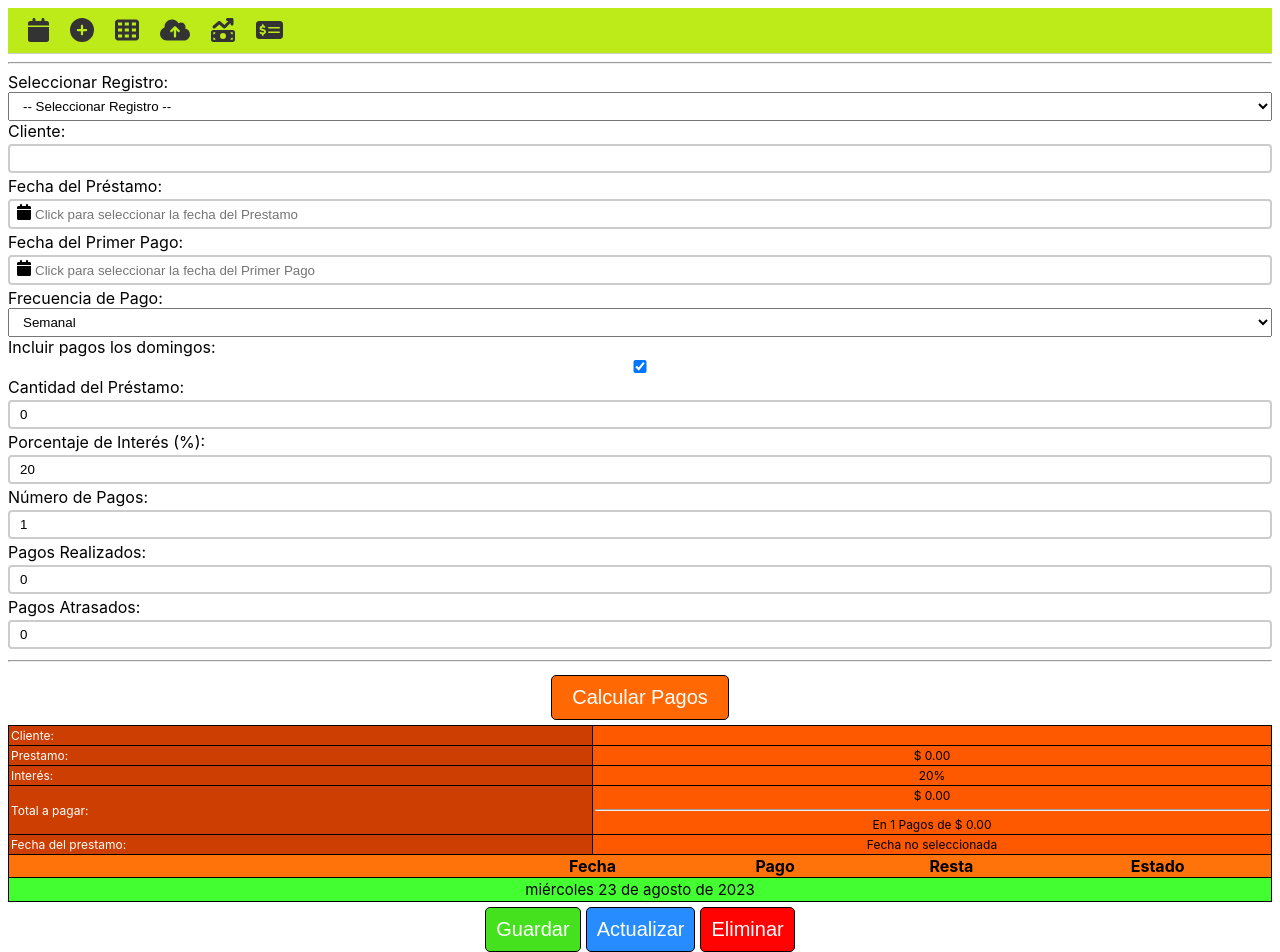
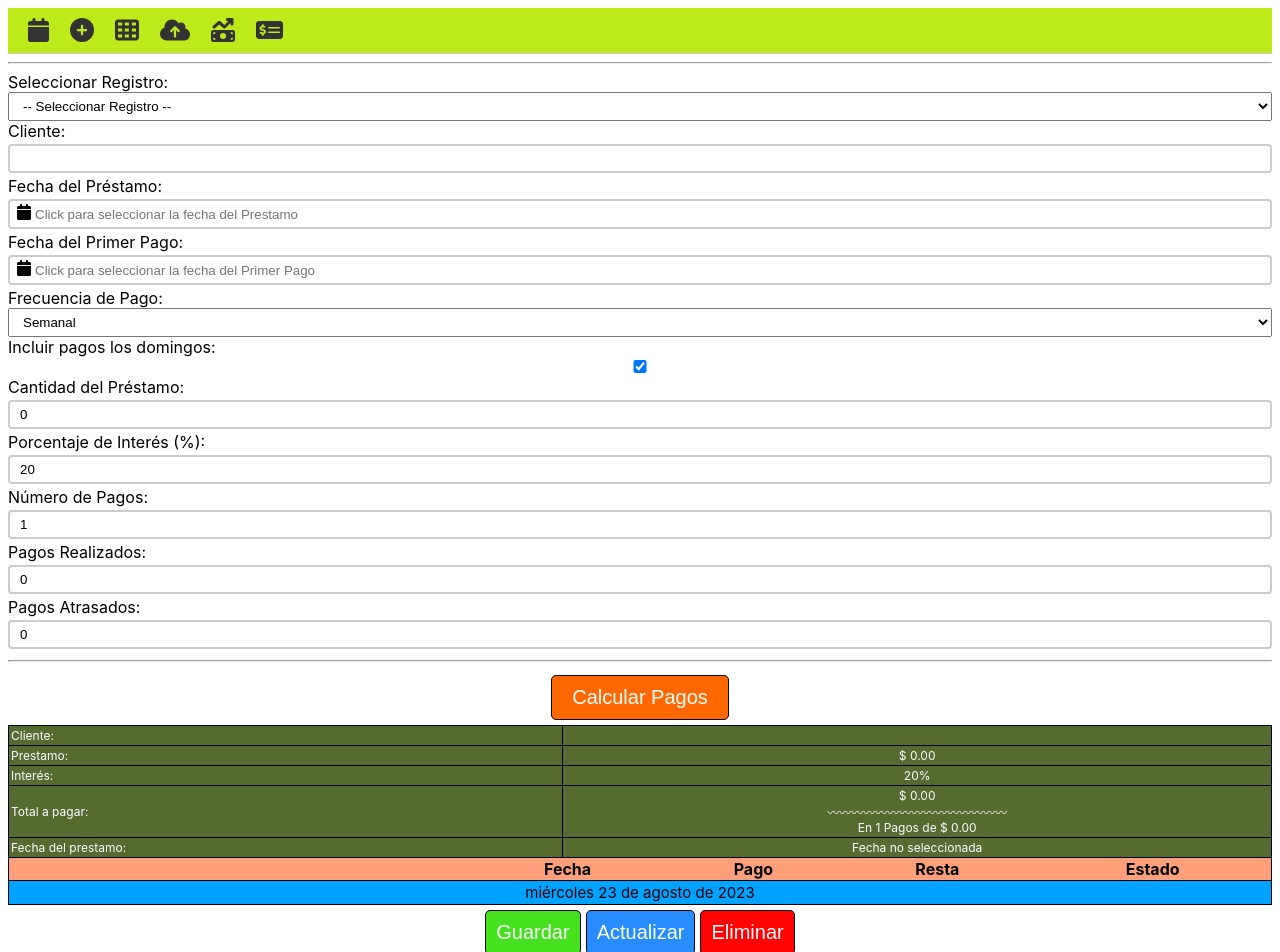
Before and after one commit to ingeabraham23/fondodeahorro, a React (Vite) app: page /#/pagos in a window 1280 px wide. Shown: the top 952 px of the page. Built offline with nearby package versions, Linux system fonts and the light colour scheme.

Commit message:
se agrega hd en descarga de tabla de pagos y reporte de ahorro

```diff
--- a/src/components/CalculadoraDePagos.css
+++ b/src/components/CalculadoraDePagos.css
@@ -11,7 +11,7 @@
 }
 
 .titulo {
-  background-color: #cc3e02;
+  background-color:darkolivegreen;
   font-size: 12px;
   padding: 2px;
   color: #ffffff;
@@ -19,22 +19,23 @@
 }
 
 .titulo-valor {
-  background-color: #ff5900;
+  background-color: darkolivegreen;
   padding: 2px;
+  color: #ffffff;
   font-size: 12px;
   text-align: center;
   border: 1px solid #000;
 }
 
 .cabecera {
-  background-color: #ff730a;
+  background-color: lightsalmon;
   border: 1px solid #000;
 }
 
 .fechapago {
   padding: 2px;
   background-color: #ff9232;
-  font-size: 12px;
+  font-size: 8px;
   border: 1px solid #000;
 }
 
@@ -54,7 +55,7 @@
   border: 1px solid #000;
 }
 .debe-hoy {
-  background-color: rgb(67, 255, 50);
+  background-color: rgb(255, 255, 255);
   font-size: 20px;
   text-align: center;
   border: 1px solid #000;
@@ -78,7 +79,7 @@
 
 .fecha-actual {
   padding: 2px;
-  background-color: rgb(67, 255, 50);
+  background-color: rgb(0, 162, 255);
   font-size: 15px;
   text-align: center;
 }
--- a/src/components/CalculadoraDePagos.jsx
+++ b/src/components/CalculadoraDePagos.jsx
@@ -219,7 +219,7 @@ function CalculadoraDePagos() {
 
   function capturarTabla() {
     const tabla = tablaPagosRef.current;
-    html2canvas(tabla).then(function (canvas) {
+    html2canvas(tabla, { scale: 6 }).then(function (canvas) {
       const pngUrl = canvas.toDataURL("image/png");
       const downloadLink = document.createElement("a");
       downloadLink.href = pngUrl;
@@ -232,7 +232,7 @@ function CalculadoraDePagos() {
 
   function capturarTablaClientes() {
     const tabla = tablaClientesRef.current;
-    html2canvas(tabla).then(function (canvas) {
+    html2canvas(tabla, {scale: 6}).then(function (canvas) {
       const pngUrl = canvas.toDataURL("image/png");
       const downloadLink = document.createElement("a");
       downloadLink.href = pngUrl;
@@ -242,6 +242,12 @@ function CalculadoraDePagos() {
       document.body.removeChild(downloadLink);
     });
   }
+
+  const coloresEstado = {
+    0: "#00d407", // verde
+    1: "#ff1100", // rojo
+    2: "#ffffff", // naranja
+  };
 
   return (
     <div>
@@ -407,7 +413,7 @@ function CalculadoraDePagos() {
               style={{ textAlign: "center" }}
             >
               $ {formatNumberWithCommas(cantidadPrestamo * (1 + interes))}.00{" "}
-              <hr></hr>En {cantidadPagos} Pagos de ${" "}
+              <br></br>〰〰〰〰〰〰〰〰〰〰〰〰〰〰〰<br></br>En {cantidadPagos} Pagos de ${" "}
               {formatNumberWithCommas(
                 (cantidadPrestamo * (1 + interes)) / cantidadPagos
               )}
@@ -442,7 +448,7 @@ function CalculadoraDePagos() {
                 colSpan={2}
                 className="fechapago"
                 style={{
-                  backgroundColor: pago.estado == 1 ? "red" : "#ff9232",
+                  backgroundColor: coloresEstado[pago.estado] || "#ccc",
                 }}
               >
                 {format(pago.fecha, "EE d 'de' MMM 'de' y", { locale: es })}
@@ -450,7 +456,7 @@ function CalculadoraDePagos() {
               <td
                 className="montopago"
                 style={{
-                  backgroundColor: pago.estado == 1 ? "red" : "#ffbb6d",
+                  backgroundColor: coloresEstado[pago.estado] || "#ccc",
                 }}
               >
                 {pago.omitido
@@ -460,7 +466,7 @@ function CalculadoraDePagos() {
               <td
                 className="resta"
                 style={{
-                  backgroundColor: pago.estado == 1 ? "red" : "#ff9232",
+                  backgroundColor: coloresEstado[pago.estado] || "#ccc",
                 }}
               >
                 {pago.omitido
@@ -470,7 +476,7 @@ function CalculadoraDePagos() {
               <td
                 className="resta"
                 style={{
-                  backgroundColor: pago.estado == 1 ? "red" : "#ff9232",
+                  backgroundColor: coloresEstado[pago.estado] || "#ccc",
                 }}
               >
                 {pago.estado == 0
--- a/src/components/Reporte.jsx
+++ b/src/components/Reporte.jsx
@@ -231,7 +231,7 @@ function TablaReporte() {
     // Guardar el IMAGEN con el nombre de archivo formateado
     const filename = `${formattedDate}`;
 
-    html2canvas(input).then((canvas) => {
+    html2canvas(input, { scale: 6 }).then((canvas) => {
       const imgData = canvas.toDataURL("image/png");
       const link = document.createElement("a");
       link.download = filename + ".png";
@@ -275,8 +275,8 @@ function TablaReporte() {
           <FontAwesomeIcon icon={faCircleArrowDown} />
         </button>
         <button className="boton-ir-abajo" onClick={handleGoToTop}>
-        <FontAwesomeIcon icon={faCircleArrowUp} />
-      </button>
+          <FontAwesomeIcon icon={faCircleArrowUp} />
+        </button>
         <button className="boton-ir-abajo" onClick={handleToggleFiltroEspecial}>
           {filtroEspecial ? "Mostrar Todos" : "Resumir"}
         </button>
```
Lines whose indentation alone changed are shown as unchanged.
